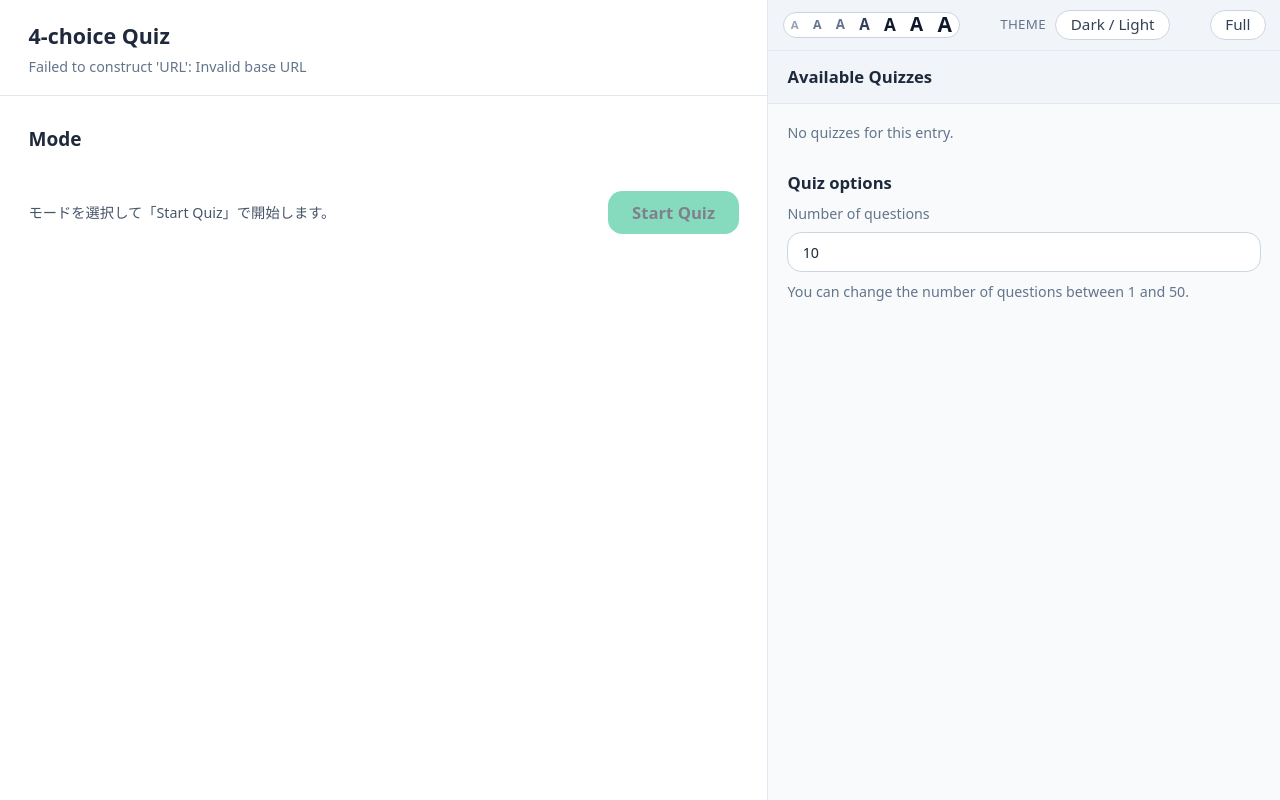
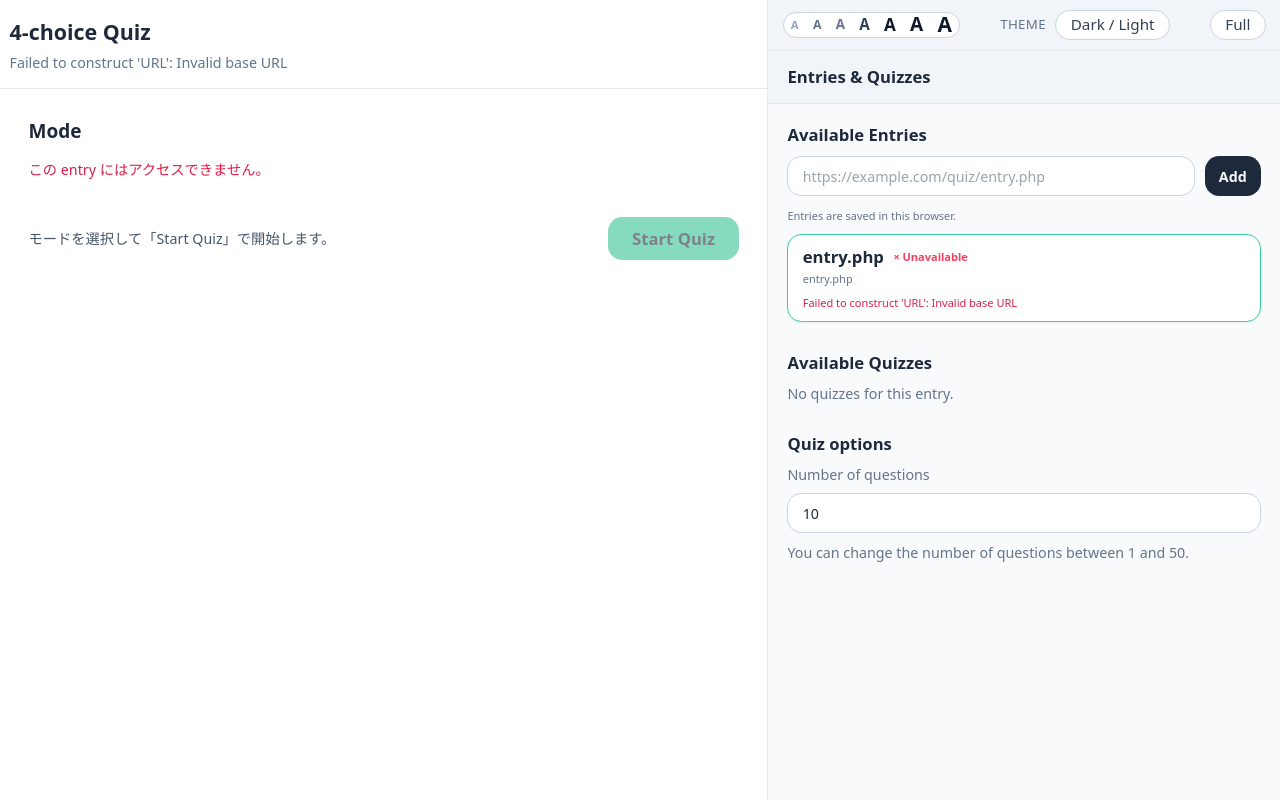
Before and after one commit to bem130/quiz, a PHP site: page / in a window 1280 px wide. Run offline with PHP 8.4, Linux system fonts and the light colour scheme; data that the repository does not hold is empty; some libraries are stand-ins or nearby versions.

Commit message:
index.php修正

```diff
--- a/index.php
+++ b/index.php
@@ -115,7 +115,7 @@
         <!-- 左: メインエリア（メニュー or クイズ） -->
         <main class="main-panel bg-white dark:bg-slate-850 flex flex-col transition-colors duration-300">
             <!-- 共通ヘッダ -->
-            <header class="px-6 py-4 border-b border-slate-200 dark:border-slate-700 bg-white/90 dark:bg-slate-850/90 flex items-center justify-between transition-colors duration-300">
+            <header class="px-[0.5rem] py-[0.8rem] border-b border-slate-200 dark:border-slate-700 bg-white/90 dark:bg-slate-850/90 flex items-center justify-between transition-colors duration-300">
                 <div>
                     <h1 id="app-title" class="text-lg font-semibold">4-choice Quiz</h1>
                     <p id="app-description" class="text-xs text-slate-500 dark:text-slate-400 mt-1">
@@ -128,6 +128,7 @@
             <section id="main-menu" class="flex-1 overflow-y-auto p-6 space-y-6 text-sm">
                 <section class="space-y-3">
                     <h2 class="text-base font-semibold text-slate-800 dark:text-slate-100">Mode</h2>
+                    <div id="mode-message" class="text-xs text-rose-600 dark:text-rose-300 hidden"></div>
                     <div id="mode-list" class="space-y-2">
                         <!-- JS でボタンを生成 -->
                     </div>
@@ -152,7 +153,7 @@
             <!-- メイン: クイズ画面 -->
             <section id="main-quiz" class="hidden flex-1 overflow-y-auto flex flex-col">
 
-                <div id="question-view" class="flex-1 overflow-y-auto p-6 flex flex-col">
+                <div id="question-view" class="flex-1 overflow-y-auto p-[0.9rem] flex flex-col">
                     <!-- 内側ラッパーを flex-1 + flex-col にする -->
                     <div class="max-w-4xl w-full mx-auto flex-1 flex flex-col space-y-4">
                         <div id="question-text" class="text-base leading-relaxed space-y-2">
@@ -212,7 +213,7 @@
                 </div>
 
                 <!-- Bottom bar: interrupt / progress / score / timer / next -->
-                <footer class="px-6 py-3 border-t border-slate-200 dark:border-slate-700 flex items-center gap-4 text-xs transition-colors duration-300">
+                <footer class="px-[0.5rem] py-[0.3rem] border-t border-slate-200 dark:border-slate-700 flex items-center gap-4 text-xs transition-colors duration-300">
                     <!-- Interrupt button -->
                     <button
                         id="interrupt-button"
@@ -226,7 +227,7 @@
                             transition-colors
                             hidden"
                     >
-                        中断して結果へ
+                        Retire
                     </button>
 
                     <!-- Center status: Progress + Score + Timer -->
@@ -394,10 +395,36 @@
             <!-- ② メニュー専用: Number of questions -->
             <section id="side-menu" class="flex-1 flex flex-col">
                 <div class="px-4 py-3 border-b border-slate-200 dark:border-slate-700 bg-slate-100 dark:bg-slate-900/60 transition-colors duration-300">
-                    <h2 class="font-semibold text-slate-800 dark:text-slate-100 text-sm">Available Quizzes</h2>
+                    <h2 class="font-semibold text-slate-800 dark:text-slate-100 text-sm">Entries &amp; Quizzes</h2>
                 </div>
                 <div class="flex-1 overflow-y-auto p-4 space-y-6">
                     <section class="space-y-2">
+                        <div class="flex items-center justify-between">
+                            <h3 class="text-sm font-semibold text-slate-800 dark:text-slate-100">Available Entries</h3>
+                        </div>
+                        <div class="space-y-2">
+                            <div class="flex gap-2">
+                                <input
+                                    id="entry-url-input"
+                                    type="url"
+                                    placeholder="https://example.com/quiz/entry.php"
+                                    class="flex-1 bg-white dark:bg-slate-900 border border-slate-300 dark:border-slate-700 rounded-xl px-3 py-2 text-xs text-slate-800 dark:text-slate-100"
+                                />
+                                <button
+                                    id="entry-add-button"
+                                    type="button"
+                                    class="px-3 py-2 rounded-xl text-xs font-semibold bg-slate-800 text-slate-50 hover:bg-slate-700 dark:bg-slate-800 dark:text-slate-50 dark:hover:bg-slate-700"
+                                >
+                                    Add
+                                </button>
+                            </div>
+                            <p class="text-[11px] text-slate-500 dark:text-slate-400">Entries are saved in this browser.</p>
+                        </div>
+                        <div id="entry-list" class="space-y-2"></div>
+                    </section>
+
+                    <section class="space-y-2">
+                        <h3 class="text-sm font-semibold text-slate-800 dark:text-slate-100">Available Quizzes</h3>
                         <div id="quiz-list" class="space-y-2">
                             <!-- JS で埋め込み -->
                         </div>
```
